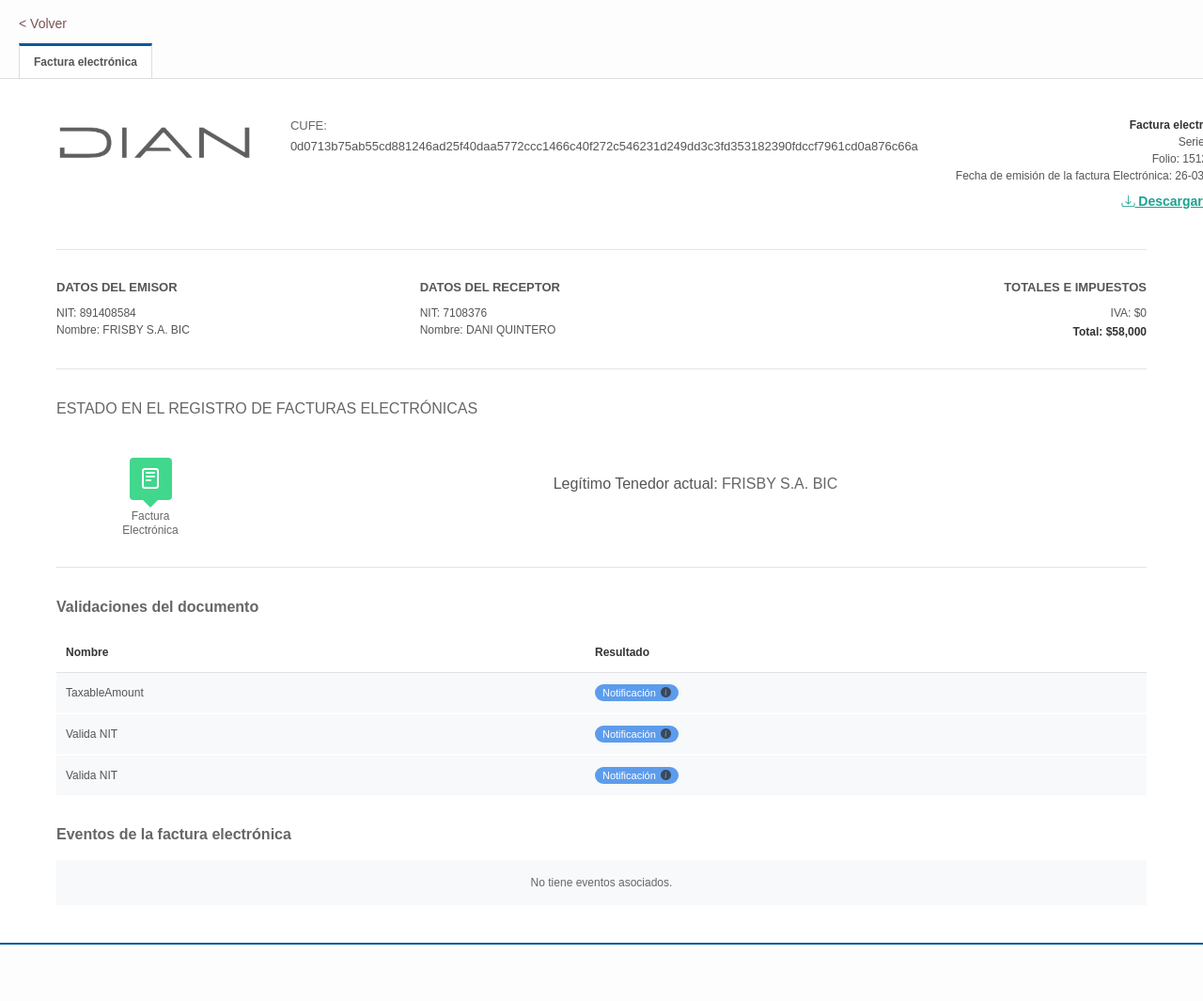
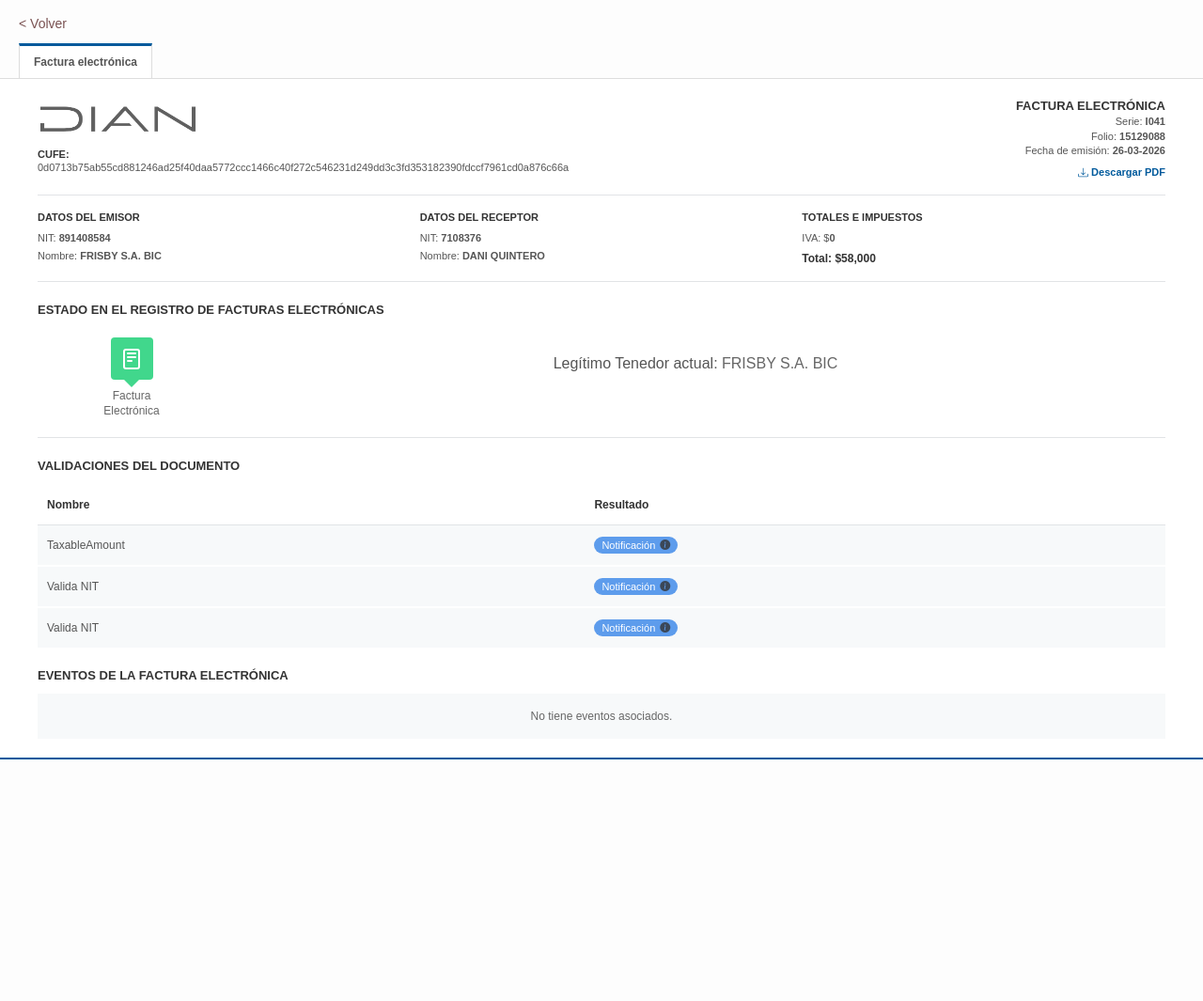
Before and after one commit to YoinPimienta/catalogo-vpfe, a Django app: template templates/factura_detalle.html in a window 1280 px wide. Shown: the whole page at 94% size. Run offline with Django 5.2, Linux system fonts and the light colour scheme; the template is opened without the code that fills it, so the values that code supplies are empty.

Commit message:
pdf update

```diff
--- a/templates/factura_detalle.html
+++ b/templates/factura_detalle.html
@@ -32,30 +32,24 @@
         </div>
     </div>
 
-    <div style="border-top: 1px solid #ddd; border-bottom: 2px solid #005A9C; padding: 40px 60px; max-width: 1400px; margin: 0 auto; background: white; font-family: 'Helvetica Neue', Helvetica, Arial, sans-serif;"
+    <div style="border-top: 1px solid #ddd; border-bottom: 2px solid #005A9C; padding: 20px 40px; max-width: 1400px; margin: 0 auto; background: white; font-family: 'Helvetica Neue', Helvetica, Arial, sans-serif;"
         id="invoiceWrapper">
 
         <!-- HEADER ROW -->
-        <div style="display: flex; justify-content: space-between; align-items: flex-start; margin-bottom: 40px;">
-            <div style="flex: 0 0 auto;">
-                <img src="{% static 'img/Dian_logo_sin_texto.jpg' %}" style="height: 55px;" alt="DIAN">
+        <div style="display: grid; grid-template-columns: 1fr 1fr; gap: 20px; align-items: start; margin-bottom: 15px;">
+            <div style="font-size: 11px; color: #555; word-wrap: break-word; font-family: Arial, sans-serif; line-height: 1.3;">
+                <img src="{% static 'img/Dian_logo_sin_texto.jpg' %}" style="height: 45px; margin-bottom: 8px;" alt="DIAN">
+                <div style="font-weight: bold; color: #333;">CUFE:</div>
+                <div style="word-break: break-all;">{% if factura %}{{ factura.cufe }}{% else %}0d0713b75ab55cd881246ad25f40daa5772ccc1466c40f272c546231d249dd3c3fd353182390fdccf7961cd0a876c66a{% endif %}</div>
             </div>
 
-            <div
-                style="flex: 1; padding: 0 40px; font-size: 13px; color: #555; word-wrap: break-word; font-family: Arial, sans-serif;">
-                <div style="font-weight: normal; color: #666; margin-bottom: 2px;">CUFE:</div>
-                <div style="font-family: inherit;">{% if factura %}{{ factura.cufe }}{% else %}0d0713b75ab55cd881246ad25f40daa5772ccc1466c40f272c546231d249dd3c3fd353182390fdccf7961cd0a876c66a{% endif %}</div>
-            </div>
-
-            <div
-                style="flex: 0 0 auto; text-align: right; font-size: 12px; color: #333; line-height: 1.5; font-family: Arial, sans-serif;">
-                <div style="font-weight: bold;">Factura electrónica</div>
-                <div style="color: #555;">Serie: {% if factura %}{{ factura.serie }}{% else %}I041{% endif %}</div>
-                <div style="color: #555;">Folio: {% if factura %}{{ factura.folio }}{% else %}15129088{% endif %}</div>
-                <div style="color: #555;">Fecha de emisión de la factura Electrónica: {% if factura %}{{ factura.fecha_emision|date:"d-m-Y" }}{% else %}26-03-2026{% endif %}</div>
+            <div style="text-align: right; font-size: 11px; color: #333; line-height: 1.4; font-family: Arial, sans-serif;">
+                <div style="font-weight: bold; font-size: 13px; text-transform: uppercase;">Factura electrónica</div>
+                <div style="color: #555;">Serie: <strong>{% if factura %}{{ factura.serie }}{% else %}I041{% endif %}</strong></div>
+                <div style="color: #555;">Folio: <strong>{% if factura %}{{ factura.folio }}{% else %}15129088{% endif %}</strong></div>
+                <div style="color: #555;">Fecha de emisión: <strong>{% if factura %}{{ factura.fecha_emision|date:"d-m-Y" }}{% else %}26-03-2026{% endif %}</strong></div>
                 <div style="margin-top: 8px;">
-                    <a href="#" style="color: #1aa390; text-decoration: underline; font-weight: bold; font-size: 14px;"
-                        onclick="window.print()">
+                    <a href="#" style="color: #005A9C; text-decoration: none; font-weight: bold; font-size: 11px;" onclick="window.print()">
                         <i class="bi bi-download"></i> Descargar PDF
                     </a>
                 </div>
@@ -65,39 +59,29 @@
         <div style="border-top: 1px solid #e1e3e6; margin: 0; width: 100%;"></div>
 
         <!-- DATOS ROW -->
-        <div style="display: flex; justify-content: space-between; margin-top: 30px; margin-bottom: 30px;">
-            <div style="font-size: 12px; font-family: Arial, sans-serif; flex: 1;">
-                <div
-                    style="font-weight: bold; color: #555; text-transform: uppercase; margin-bottom: 8px; font-size: 13px;">
-                    DATOS DEL EMISOR</div>
-                <div style="color: #555;">NIT: {% if factura %}{{ factura.emisor_nit }}{% else %}891408584{% endif %}
-                </div>
-                <div style="color: #555;">Nombre: {% if factura %}{{ factura.emisor_nombre }}{% else %}FRISBY S.A. BIC{% endif %}</div>
+        <div style="display: grid; grid-template-columns: repeat(3, 1fr); gap: 20px; margin-top: 15px; margin-bottom: 15px; font-family: Arial, sans-serif; font-size: 11px;">
+            <div>
+                <div style="font-weight: bold; color: #333; text-transform: uppercase; margin-bottom: 6px; font-size: 11px;">DATOS DEL EMISOR</div>
+                <div style="color: #555; margin-bottom: 2px;">NIT: <strong>{% if factura %}{{ factura.emisor_nit }}{% else %}891408584{% endif %}</strong></div>
+                <div style="color: #555;">Nombre: <strong>{% if factura %}{{ factura.emisor_nombre }}{% else %}FRISBY S.A. BIC{% endif %}</strong></div>
             </div>
-            <div style="font-size: 12px; font-family: Arial, sans-serif; flex: 1;">
-                <div
-                    style="font-weight: bold; color: #555; text-transform: uppercase; margin-bottom: 8px; font-size: 13px;">
-                    DATOS DEL RECEPTOR</div>
-                <div style="color: #555;">NIT: {% if factura %}{{ factura.receptor_nit }}{% else %}7108376{% endif %}
-                </div>
-                <div style="color: #555;">Nombre: {% if factura %}{{ factura.receptor_nombre }}{% else %}DANI QUINTERO{% endif %}</div>
+            <div>
+                <div style="font-weight: bold; color: #333; text-transform: uppercase; margin-bottom: 6px; font-size: 11px;">DATOS DEL RECEPTOR</div>
+                <div style="color: #555; margin-bottom: 2px;">NIT: <strong>{% if factura %}{{ factura.receptor_nit }}{% else %}7108376{% endif %}</strong></div>
+                <div style="color: #555;">Nombre: <strong>{% if factura %}{{ factura.receptor_nombre }}{% else %}DANI QUINTERO{% endif %}</strong></div>
             </div>
-            <div style="font-size: 12px; font-family: Arial, sans-serif; text-align: right; flex: 1;">
-                <div
-                    style="font-weight: bold; color: #555; text-transform: uppercase; margin-bottom: 8px; font-size: 13px;">
-                    TOTALES E IMPUESTOS</div>
-                <div style="color: #555;">IVA: ${% if factura %}{{ factura.iva|floatformat:"0" }}{% else %}0{% endif %}
-                </div>
-                <div style="color: #333; font-weight: bold; margin-top: 2px;">Total: ${% if factura %}{{ factura.total|floatformat:"0" }}{% else %}58,000{% endif %}</div>
+            <div>
+                <div style="font-weight: bold; color: #333; text-transform: uppercase; margin-bottom: 6px; font-size: 11px;">TOTALES E IMPUESTOS</div>
+                <div style="color: #555; margin-bottom: 2px;">IVA: $<strong>{% if factura %}{{ factura.iva|floatformat:"0" }}{% else %}0{% endif %}</strong></div>
+                <div style="color: #333; font-size: 12px; font-weight: bold; margin-top: 4px;">Total: ${% if factura %}{{ factura.total|floatformat:"0" }}{% else %}58,000{% endif %}</div>
             </div>
         </div>
 
         <div style="border-top: 1px solid #e1e3e6; margin: 0; width: 100%;"></div>
 
         <!-- ESTADO EN EL REGISTRO -->
-        <div style="margin-top: 30px; margin-bottom: 30px;">
-            <div style="color: #666; font-size: 16px; margin-bottom: 40px; font-family: Arial, sans-serif;">ESTADO EN EL
-                REGISTRO DE FACTURAS ELECTRÓNICAS</div>
+        <div style="margin-top: 20px; margin-bottom: 20px;">
+            <div style="color: #333; font-weight: bold; font-size: 13px; margin-bottom: 20px; text-transform: uppercase; font-family: Arial, sans-serif;">ESTADO EN EL REGISTRO DE FACTURAS ELECTRÓNICAS</div>
 
             <div style="display: flex; align-items: center;">
                 <div style="flex: 0 0 200px; text-align: center;">
@@ -126,9 +110,8 @@
         <div style="border-top: 1px solid #e1e3e6; margin: 0; width: 100%;"></div>
 
         <!-- VALIDACIONES -->
-        <div style="margin-top: 30px;">
-            <div
-                style="color: #666; font-size: 16px; font-family: Arial, sans-serif; font-weight: bold; margin-bottom: 15px;">
+        <div style="margin-top: 20px;">
+            <div style="color: #333; font-size: 13px; font-family: Arial, sans-serif; font-weight: bold; margin-bottom: 10px; text-transform: uppercase;">
                 Validaciones del documento</div>
             <table
                 style="width: 100%; border-collapse: collapse; font-family: Arial, sans-serif; font-size: 12px; color: #555;">
@@ -171,9 +154,8 @@
         </div>
 
         <!-- EVENTOS -->
-        <div style="margin-top: 30px;">
-            <div
-                style="color: #666; font-size: 16px; font-family: Arial, sans-serif; font-weight: bold; margin-bottom: 15px;">
+        <div style="margin-top: 20px;">
+            <div style="color: #333; font-size: 13px; font-family: Arial, sans-serif; font-weight: bold; margin-bottom: 10px; text-transform: uppercase;">
                 Eventos de la factura electrónica</div>
             <div
                 style="background-color: #f7f9fa; text-align: center; color: #666; font-size: 12px; font-family: Arial, sans-serif; padding: 15px;">
```
